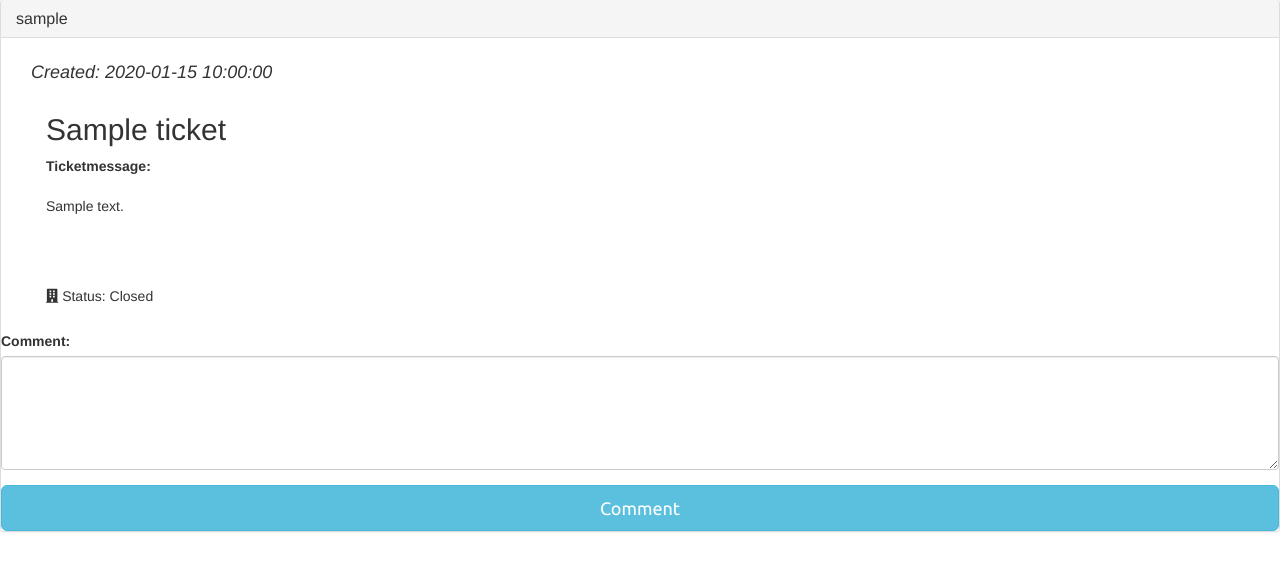
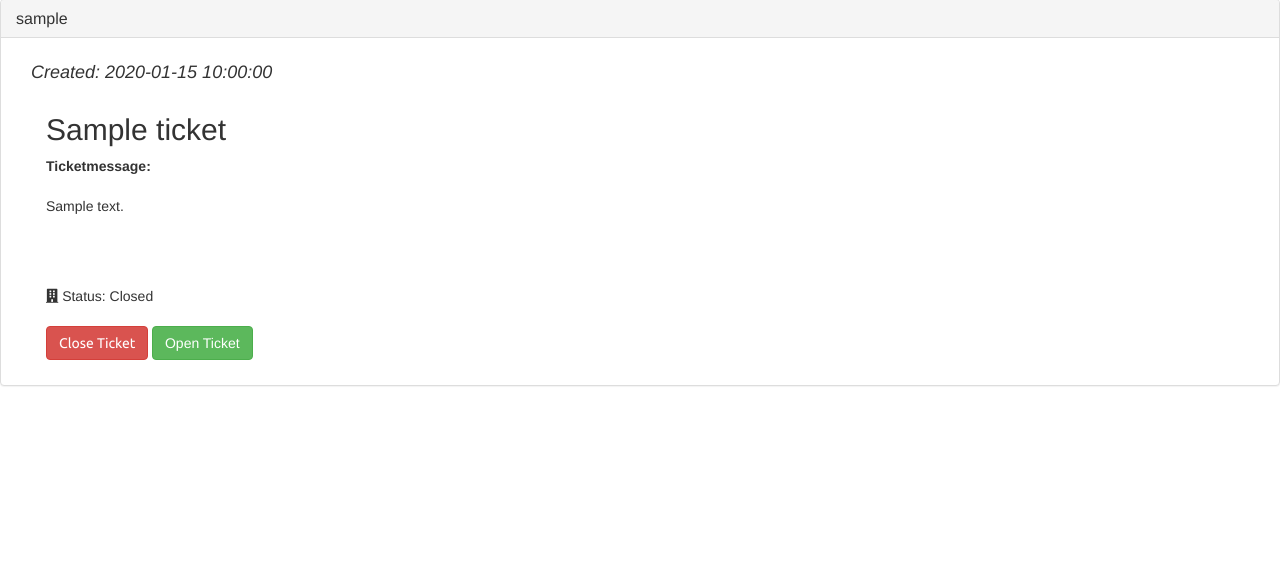
Before and after one commit to NequZ/FiveM-UCP-ACP, a PHP site: page /currentticket.php?id=1 in a window 1280 px wide. Shown: the part 41-612 px from the top of the page. Run offline with PHP 8.4, Linux system fonts and the light colour scheme; data comes from the database, SQL or seed files in the repository; tables that the repository leaves empty or names only in its code hold one stand-in row (values such as "Sample post"); some libraries are stand-ins or nearby versions.

Commit message:
added possibility to close and reopen a ticket; added automatic comment when user is reopen or closing the ticket; added function for disabling the comment section when the ticket is closed

```diff
--- a/currentticket.php
+++ b/currentticket.php
@@ -29,6 +29,21 @@
     header("Location: currentticket.php?id=$ticket_id");
 }
 
+if (isset($_POST['close'])) {
+    $sql = "UPDATE cp_ticket SET open = 1 WHERE id = $ticket_id";
+    $db->exec($sql);
+    header("Location: currentticket.php?id=$ticket_id");
+    $sql = "INSERT INTO cp_ticket_comments (ticket_id, message, creator, created) VALUES ('$ticket_id', 'Ticket closed by User', 'System', NOW())";
+    $db->exec($sql);
+}
+
+if (isset($_POST['open'])) {
+    $sql = "UPDATE cp_ticket SET open = 0 WHERE id = $ticket_id";
+    $db->exec($sql);
+    header("Location: currentticket.php?id=$ticket_id");
+    $sql = "INSERT INTO cp_ticket_comments (ticket_id, message, creator, created) VALUES ('$ticket_id', 'Ticket has been reopened', 'System', NOW())";
+    $db->exec($sql);
+}
 
 
 ?>
@@ -73,6 +88,13 @@
                                     <ul class="list-unstyled">
                                         <br><br><br>
                                         <li><i class="fa fa-building"></i> Status: <?php echo $open; ?></li>
+                                        <form method="post">
+                                            <input type="hidden" name="id" value="<?php echo $ticket_id; ?>"><br>
+                                            <input type="submit" name="close" value="Close Ticket" class="btn btn-danger">
+                                            <?php if ($open == "Closed") { ?>
+                                                <input type="submit" name="open" value="Open Ticket" class="btn btn-success">
+                                            <?php } ?>
+                                        </form>
                                     </ul>
 
 
@@ -106,22 +128,26 @@
                                                     <li><i class='fa fa-pencil-square'></i> Comment postet: $comment_date</li>
                                                     <li><i class='fa fa-address-book'></i> From: $comment_username</li>
                                                 </ul>
-                                            </div>
-                                    </div>
+
+                                         </div>
                                 </div>
                             </div>
                         </div>
                     </div>
                 </div>
+            </div>
+    </div>
+
                 ";
             }
             ?>
-
+<?php if ($open == "Open") { ?>
         <form method="post">
             <div class="form-group">
                 <label for="comment">Comment:</label>
                 <textarea class="form-control" rows="5" id="comment" name="comment"></textarea>
             </div>
             <button type="comment" class="btn btn-lg btn-info btn-block">Comment</button>
-
+            <?php } ?>
+        </form>
 </div>
```
Also changed, not shown: README.md (deleted).
